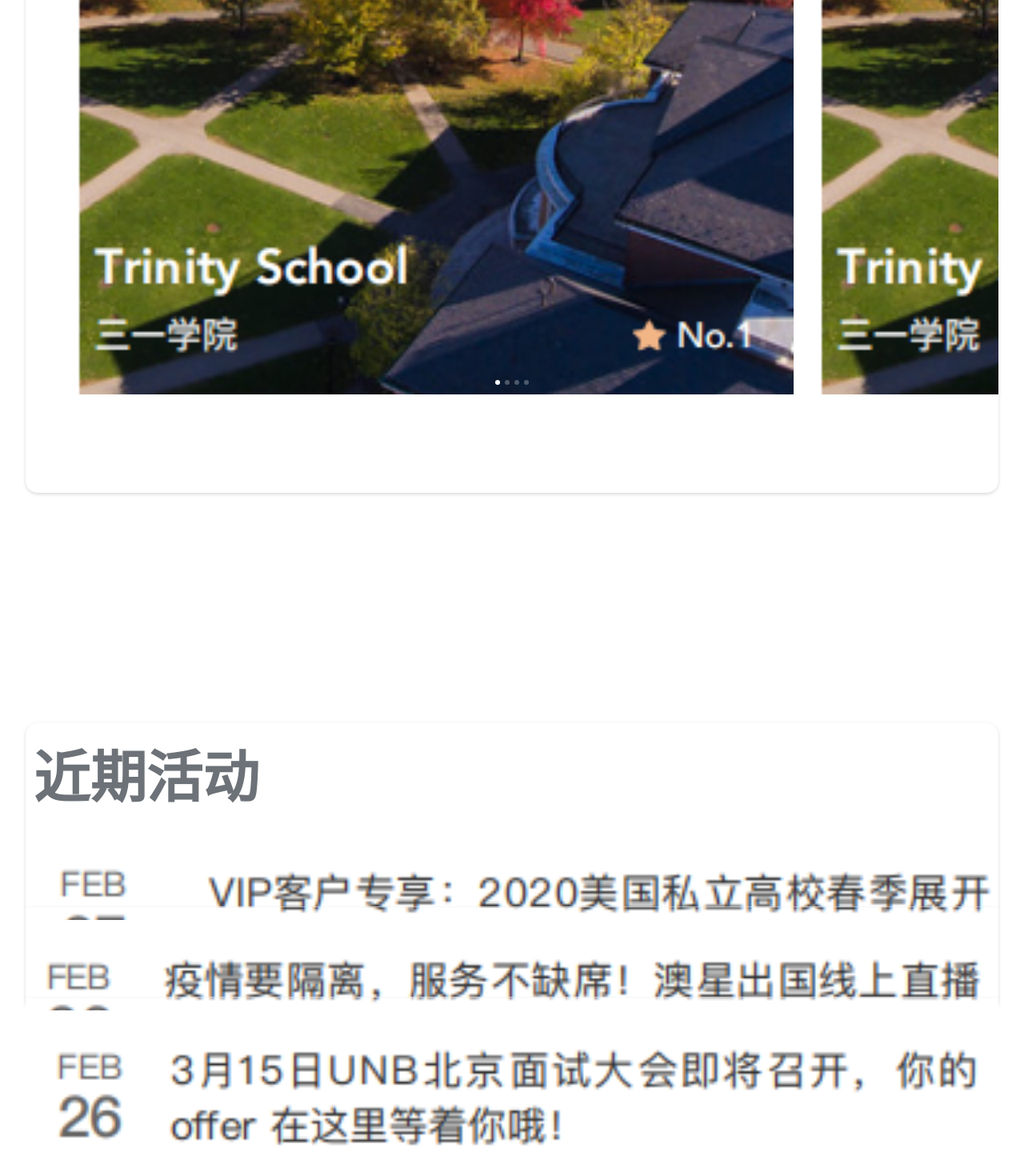
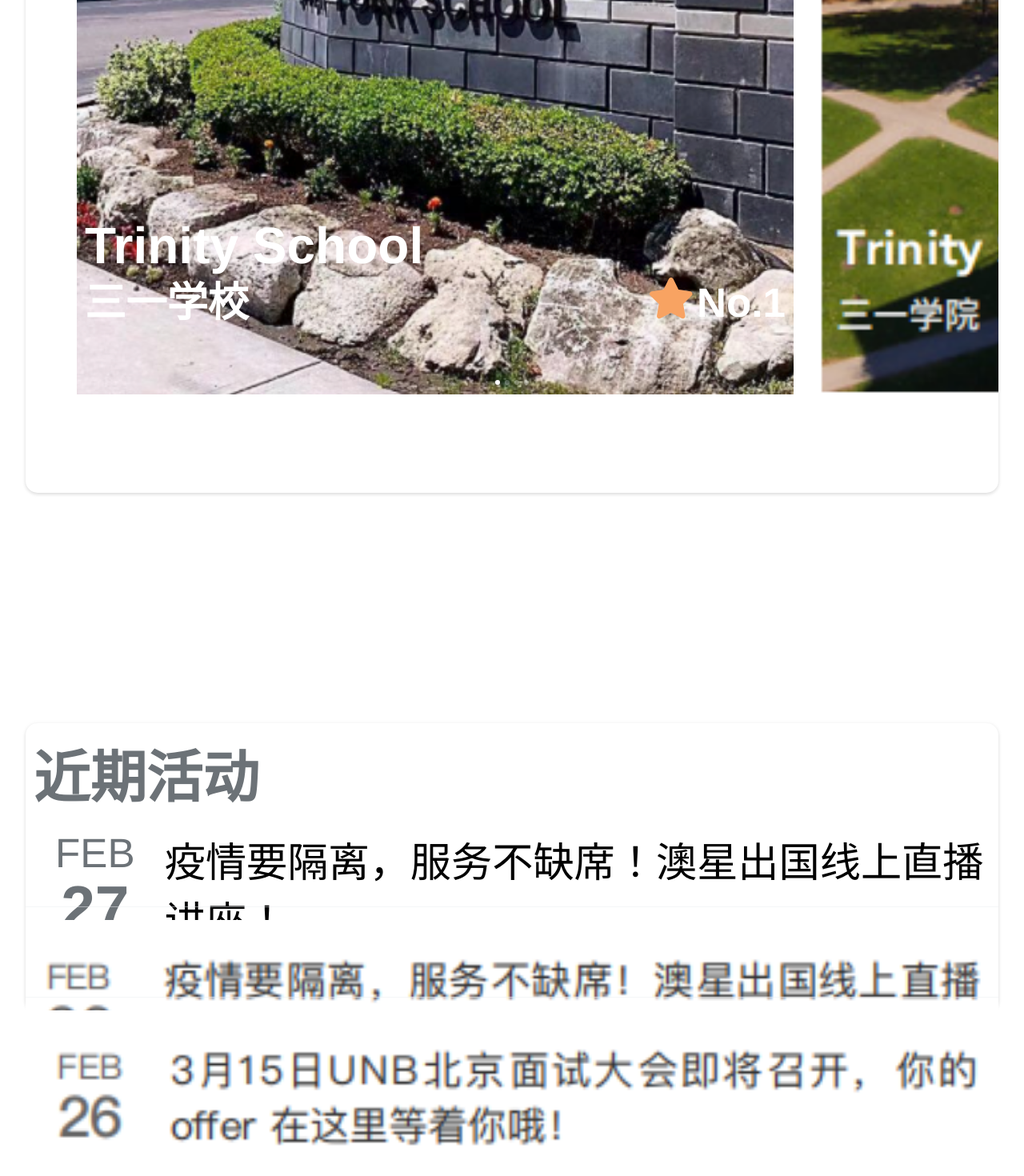
Before and after one commit to wdkang123/selectSchoolSystem_mobile, a Vue app: page /#/MainView in a window 1280 px wide. Shown: the part 1080-2550 px from the top of the page at 80% size. Built offline with nearby package versions, Linux system fonts and the light colour scheme.

Commit message:
Implement activities and the MainView

```diff
--- a/src/components/MainView.vue
+++ b/src/components/MainView.vue
@@ -53,7 +53,17 @@
                            indicator-color="white">
                     <van-swipe-item>
                         <div class="interesting_img_box">
-                            <img class="interesting_img" src="../assets/img/interesting_school_1.png" />
+                            <img class="interesting_img" src="../assets/img/test.png" />
+                            <div class="interesting_title_wrapper">
+                                <div class="interesting_title_row1" style="text-align: start; margin-left: 10px">Trinity School</div>
+                                <div class="interesting_title_row">
+                                    <div style="flex:1; text-align: start; margin-left: 10px">三一学校</div>
+                                    <div style="flex:1; display: flex; justify-content: flex-end; margin-right: 10px">
+                                        <font-awesome-icon :icon="star" style="font-size: 4vw; color: #f8a362; margin-right: 3px" />
+                                        <div>No.1</div>
+                                    </div>
+                                </div>
+                            </div>
                         </div>
                     </van-swipe-item>
                     <van-swipe-item>
@@ -388,8 +398,17 @@
             </div>
             <!-- content -->
             <div class="content_box">
-                <div style="width: 95vw">
-                    <img style="width: 95vw" src="../assets/img/activity_1.png">
+                <div style="width: 95vw; display: flex">
+                    <div style="flex: 1">
+                        <div class="content_box_month">FEB</div>
+                        <div class="content_box_date">27</div>
+                    </div>
+                    <div style="flex: 6; text-align: start">
+                        <div class="content_box_title">疫情要隔离，服务不缺席！澳星出国线上直播讲座！</div>
+                        <div class="content_box_time_location">时间：2020-03-01 10:30～12:00</div>
+                        <div class="content_box_time_location">地点：线上直播</div>
+                    </div>
+
                 </div>
             </div>
             <van-divider />
@@ -463,11 +482,18 @@
     import UserLogin from "./UserLogin";
     import SchoolList from "./SchoolList";
 
+    import { FontAwesomeIcon } from '@fortawesome/vue-fontawesome'
+    import { library } from '@fortawesome/fontawesome-svg-core'
+    import { faStar } from '@fortawesome/free-solid-svg-icons'
+
+    library.add(faStar)
+
     export default {
         name: "MainView",
         components: {
             UserLogin,
-            SchoolList
+            SchoolList,
+            FontAwesomeIcon
         },
         mounted () {
             let orderWidth = document.documentElement.clientWidth;
@@ -497,6 +523,8 @@
                 //匹配到的学校的列表
                 match_box: false,
                 match_school_box: "",
+
+                star: faStar
             };
         },
         methods: {
@@ -615,9 +643,27 @@
         height: auto;
         float: left
     }
+    .interesting_title_wrapper{
+        position: absolute;
+        top: 88vw;
+        left: 5vw;
+        font-size: 5vw;
+        font-weight: bold;
+        line-height: 5vw;
+        color: white;
+    }
+    .interesting_title_row{
+        display: flex;
+        font-size: 4vw;
+        font-weight: bold;
+        line-height: 5vw;
+        color: #fff;
+        margin-top: 8px;
+        width: 70vw;
+    }
     .interesting_img{
         width: 70vw;
-        height: auto;
+        height:105vw;
     }
     .last_activity_box{
         width: 95vw;
@@ -649,6 +695,25 @@
     .last_activity_box .content_box{
         width: 95vw;
         height: 10vh;
+    }
+    .content_box_month{
+        font-size: 4vw;
+        font-weight: 500;
+        color: #6c7277;
+    }
+    .content_box_date{
+        font-size: 6vw;
+        font-weight: bold;
+        color: #6c7277;
+        margin-top: -6px;
+    }
+    .content_box_title{
+        font-size: 4vw;
+        color: black;
+    }
+    .content_box_time_location{
+        font-size: 3.5vw;
+        color: #6c7277;
     }
 
     .select_school_box{
--- a/src/components/MyView.vue
+++ b/src/components/MyView.vue
@@ -41,17 +41,29 @@
             </div>
         </div>
 
+        <!-- 院校活动 -->
         <div class="last_activity_box" :style="{'top': last_activity_top}" v-show="switch_login">
             <!-- title -->
             <div class="title_box">
                 <span>
-                    近期活动
+                    院校活动
                 </span>
             </div>
             <!-- content -->
             <div class="content_box">
                 <div style="width: 95vw">
-                    <img style="width: 95vw" src="../assets/img/activity_1.png">
+                    <div style="width: 95vw; display: flex">
+                    <div style="flex: 1">
+                        <div class="content_box_month">FEB</div>
+                        <div class="content_box_date">27</div>
+                    </div>
+                    <div style="flex: 6; text-align: start">
+                        <div class="content_box_title">疫情要隔离，服务不缺席！澳星出国线上直播讲座！</div>
+                        <div class="content_box_time_location">时间：2020-03-01 10:30～12:00</div>
+                        <div class="content_box_time_location">地点：线上直播</div>
+                    </div>
+
+                </div>
                 </div>
             </div>
             <van-divider />
@@ -67,6 +79,7 @@
                 </div>
             </div>
         </div>
+
     </div>
 </template>
 
@@ -186,4 +199,23 @@
         width: 95vw;
         height: 10vh;
     }
+    .content_box_month{
+        font-size: 4vw;
+        font-weight: 500;
+        color: #6c7277;
+    }
+    .content_box_date{
+        font-size: 6vw;
+        font-weight: bold;
+        color: #6c7277;
+        margin-top: -6px;
+    }
+    .content_box_title{
+        font-size: 4vw;
+        color: black;
+    }
+    .content_box_time_location{
+        font-size: 3.5vw;
+        color: #6c7277;
+    }
 </style>
--- a/src/components/SchoolView.vue
+++ b/src/components/SchoolView.vue
@@ -74,7 +74,6 @@
 
 import Vue from 'vue'
 import vSelect from 'vue-select'
-// import "vue-select/src/scss/vue-select.scss";
 import 'vue-select/dist/vue-select.css';
 
 Vue.component('v-select', vSelect)
```
Also changed, not shown: src/assets/img/test.png (added).
